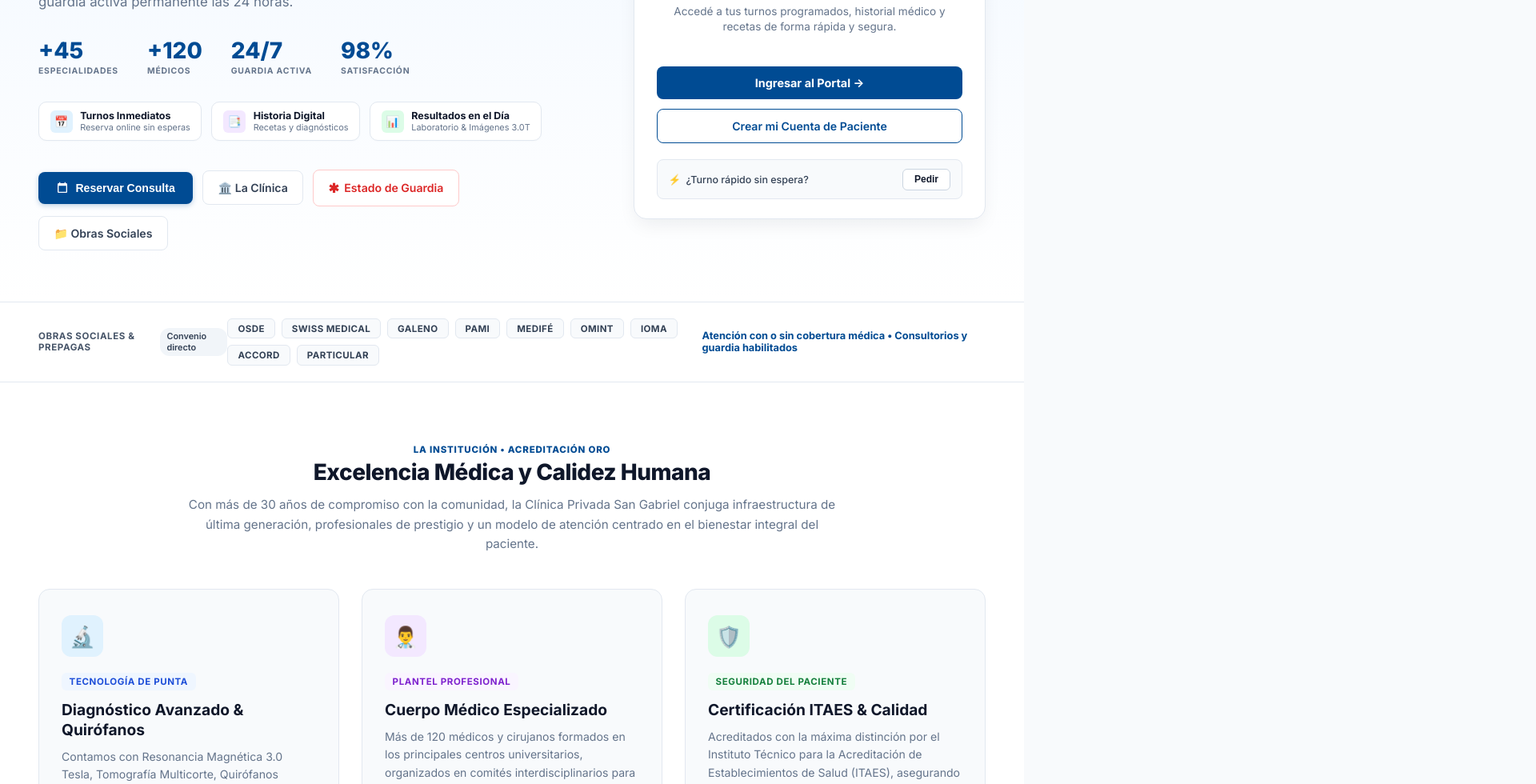
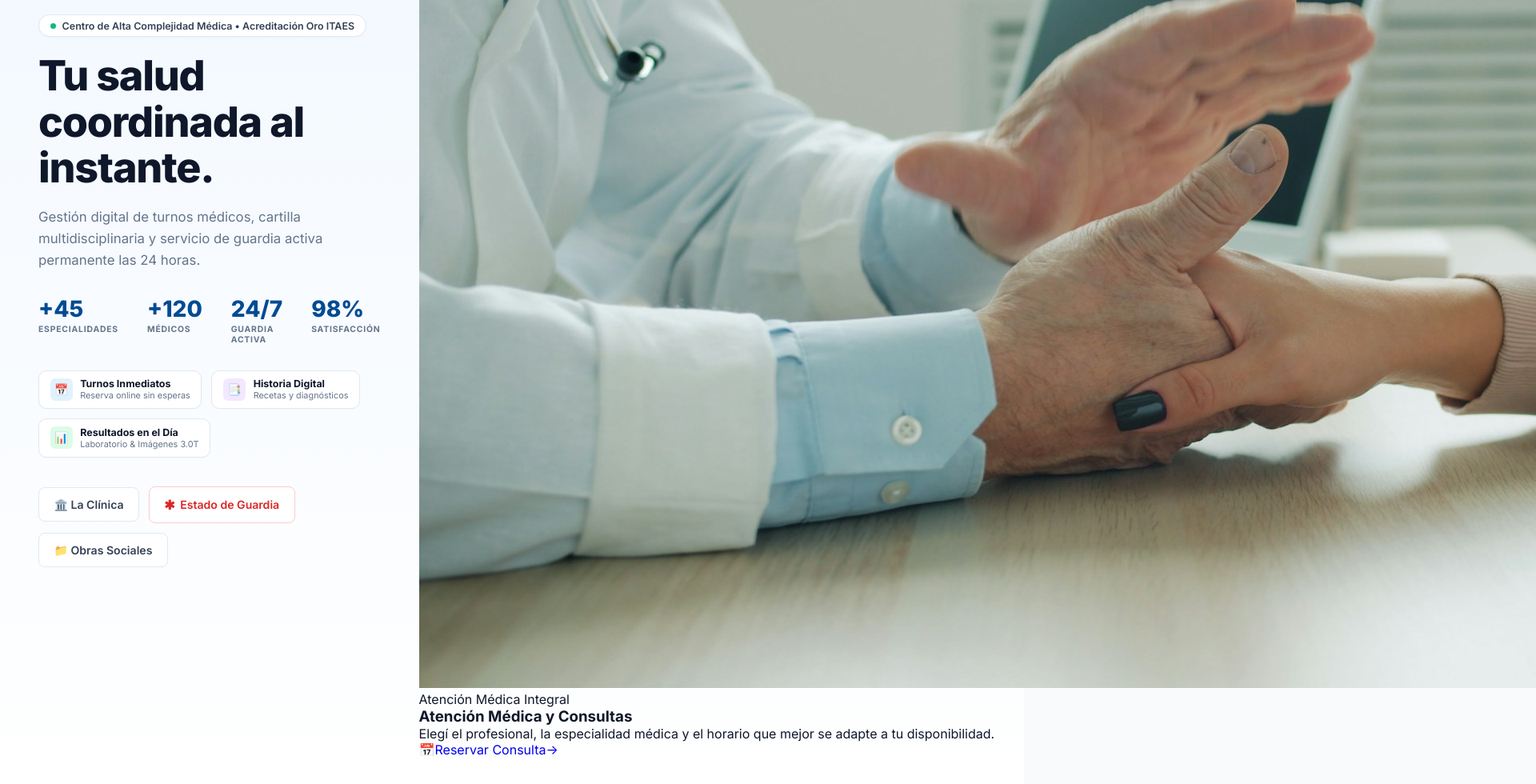
Before and after one commit to joaquinnavarrete-dev/Practicas-Profesionales, an Angular app in the folder frontend/: page / in a window 1280 px wide. Shown: the part 360-1340 px from the top of the page at 80% size, 1920 px wide, since content can reach past the window. Built offline with nearby package versions, Linux system fonts and the light colour scheme.

Commit message:
Reorganizacion de elementos de la vista principal - bloque de autenticacion eliminado y banner agregado a la seccion

```diff
--- a/frontend/src/app/paginas/inicio/inicio.html
+++ b/frontend/src/app/paginas/inicio/inicio.html
@@ -57,13 +57,6 @@
       </div>
 
       <div class="hero-buttons">
-        <button class="btn-primary" routerLink="/turnos/solicitar">
-          <svg viewBox="0 0 24 24" width="16" height="16" fill="currentColor">
-            <path
-              d="M19 3h-1V1h-2v2H8V1H6v2H5c-1.11 0-1.99.9-1.99 2L3 19a2 2 0 0 0 2 2h14c1.1 0 2-.9 2-2V5c0-1.1-.9-2-2-2zm0 16H5V8h14v11z" />
-          </svg>
-          Reservar Consulta
-        </button>
         <a class="btn-outline" href="#nosotros" style="text-decoration: none;">
           🏛️ La Clínica
         </a>
@@ -77,77 +70,29 @@
       </div>
     </div>
 
-    <div class="hero-card-wrapper">
-      <div class="login-card">
+    <div class="hero-banner-wrapper">
+      <div class="hero-banner-card">
+        <div class="hero-banner-image-container">
+          <img src="/img/banner.jpg" alt="Instalaciones y equipo médico de Clínica San Gabriel" class="hero-banner-img" />
+          <div class="hero-banner-badge">
+            <span class="badge-pulse"></span>
+            <span>Atención Médica Integral</span>
+          </div>
+        </div>
 
-        <ng-container *ngIf="authService.isLoggedIn()">
-          <div class="user-logged-hero" style="text-align: center; padding: 1.5rem 0 1rem;">
-            <div class="logged-avatar"
-              style="width: 64px; height: 64px; border-radius: 50%; background: #004b93; color: white; display: flex; align-items: center; justify-content: center; font-size: 1.75rem; font-weight: 700; margin: 0 auto 0.75rem;">
-              {{ authService.currentUser()?.nombreUsuario?.charAt(0)?.toUpperCase() || 'U' }}
-            </div>
-            <h3 style="color: #0f172a; font-size: 1.25rem; font-weight: 700; margin: 0 0 0.25rem;">
-              ¡Hola, {{ authService.currentUser()?.nombreUsuario }}!
-            </h3>
-            <span
-              style="display: inline-block; background: #e0f2fe; color: #0369a1; padding: 0.2rem 0.75rem; border-radius: 9999px; font-size: 0.75rem; font-weight: 700; text-transform: uppercase;">
-              {{ authService.userRole()?.replace('ROLE_', '') }}
-            </span>
-            <p style="color: #64748b; font-size: 0.85rem; margin: 0.75rem 0 1.5rem;">
-              Tenés acceso inmediato a tus turnos, historial y consultas activas.
+        <div class="hero-action-box">
+          <div class="hero-action-text">
+            <h3 class="hero-action-title">Atención Médica y Consultas</h3>
+            <p class="hero-action-subtitle">
+              Elegí el profesional, la especialidad médica y el horario que mejor se adapte a tu disponibilidad.
             </p>
           </div>
 
-          <div style="display: flex; flex-direction: column; gap: 0.75rem;">
-            <a *ngIf="esPaciente()" routerLink="/mi-portal" class="btn-submit-portal"
-              style="text-decoration: none; text-align: center; display: block;">
-              📋 Ir a Mi Portal de Paciente →
-            </a>
-            <a *ngIf="esPersonalClinico()" routerLink="/admin" class="btn-submit-portal"
-              style="text-decoration: none; text-align: center; display: block;">
-              ⚙️ Ir al Panel Administrativo →
-            </a>
-            <a routerLink="/turnos/solicitar"
-              style="text-decoration: none; text-align: center; display: block; padding: 0.75rem; border: 1px solid #cbd5e1; border-radius: 8px; color: #004b93; font-weight: 600; font-size: 0.9rem;">
-              ➕ Solicitar Nuevo Turno
-            </a>
-          </div>
-        </ng-container>
-
-        <ng-container *ngIf="!authService.isLoggedIn()">
-          <div class="card-tabs">
-            <button class="tab-btn active" routerLink="/login">Iniciar Sesión</button>
-            <button class="tab-btn" routerLink="/registro">Registrarme</button>
-          </div>
-
-          <div style="text-align: center; padding: 1.5rem 0.5rem 1rem;">
-            <div style="font-size: 2.25rem; margin-bottom: 0.5rem;">🏥</div>
-            <h3 style="font-size: 1.15rem; font-weight: 700; color: #0f172a; margin: 0 0 0.4rem;">
-              Portal de Salud San Gabriel
-            </h3>
-            <p style="font-size: 0.85rem; color: #64748b; line-height: 1.4; margin: 0 0 1.5rem;">
-              Accedé a tus turnos programados, historial médico y recetas de forma rápida y segura.
-            </p>
-          </div>
-
-          <div style="display: flex; flex-direction: column; gap: 0.75rem;">
-            <a routerLink="/login" class="btn-submit-portal"
-              style="text-decoration: none; text-align: center; display: block;">
-              Ingresar al Portal →
-            </a>
-            <a routerLink="/registro"
-              style="text-decoration: none; text-align: center; display: block; padding: 0.75rem; border: 1px solid #004b93; border-radius: 8px; color: #004b93; font-weight: 600; font-size: 0.88rem;">
-              Crear mi Cuenta de Paciente
-            </a>
-          </div>
-        </ng-container>
-
-        <div class="quick-turno-box" style="margin-top: 1.25rem;">
-          <div class="quick-text">
-            <span class="bolt-icon">⚡</span>
-            <span>¿Turno rápido sin espera?</span>
-          </div>
-          <button class="btn-pedir" routerLink="/turnos/solicitar">Pedir</button>
+          <a routerLink="/turnos/solicitar" class="btn-reservar-principal">
+            <span class="btn-icon">📅</span>
+            <span>Reservar Consulta</span>
+            <span class="btn-arrow">→</span>
+          </a>
         </div>
       </div>
     </div>
```
